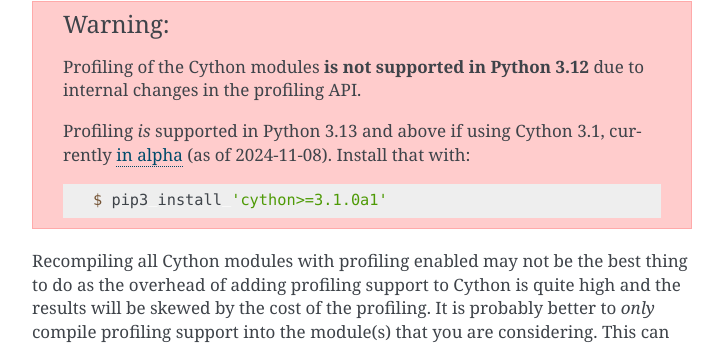
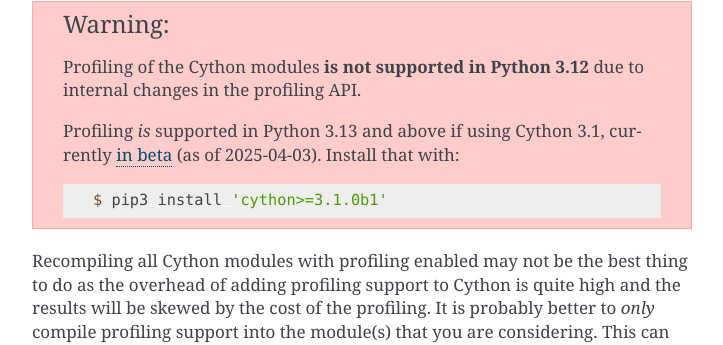
Before and after one commit to jonathanhogg/flitter, a Sphinx documentation site: the page built from docs/install.md, in a window 1280 px wide and 900 px high, scrolled down 6283 px. Shown: the part 117-462 px from the top of the window, without its empty margins (388-1111 px from the left). Built offline with Sphinx 7.4.7, drawn with Linux system fonts in a browser that asks for light colours; some of the changed text lies outside the part shown.

Commit message:
I guess it's 2025 then

````diff
--- a/docs/conf.py
+++ b/docs/conf.py
@@ -7,7 +7,7 @@
 # https://www.sphinx-doc.org/en/master/usage/configuration.html#project-information
 
 project = 'Flitter'
-copyright = '2024, Jonathan Hogg'
+copyright = '2025, Jonathan Hogg'
 author = 'Jonathan Hogg'
 
 # -- General configuration ---------------------------------------------------
--- a/docs/install.md
+++ b/docs/install.md
@@ -306,11 +306,11 @@
 internal changes in the profiling API.
 
 Profiling *is* supported in Python 3.13 and above if using Cython 3.1, currently
-[in alpha](https://github.com/cython/cython/releases/tag/3.1.0a1) (as of
-2024-11-08). Install that with:
+[in beta](https://github.com/cython/cython/releases/tag/3.1.0b1) (as of
+2025-04-03). Install that with:
 
 ```console
-$ pip3 install 'cython>=3.1.0a1'
+$ pip3 install 'cython>=3.1.0b1'
 ```
 :::
 
````
Also changed, not shown: 1 other file.
